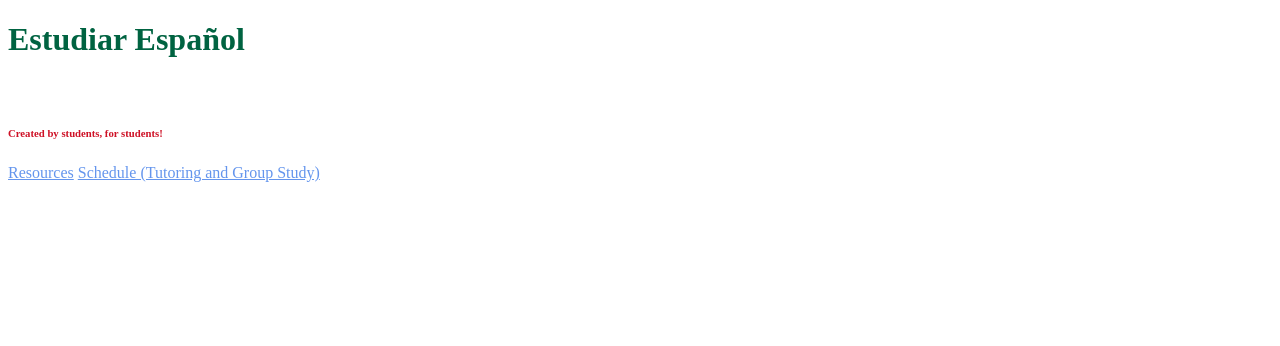
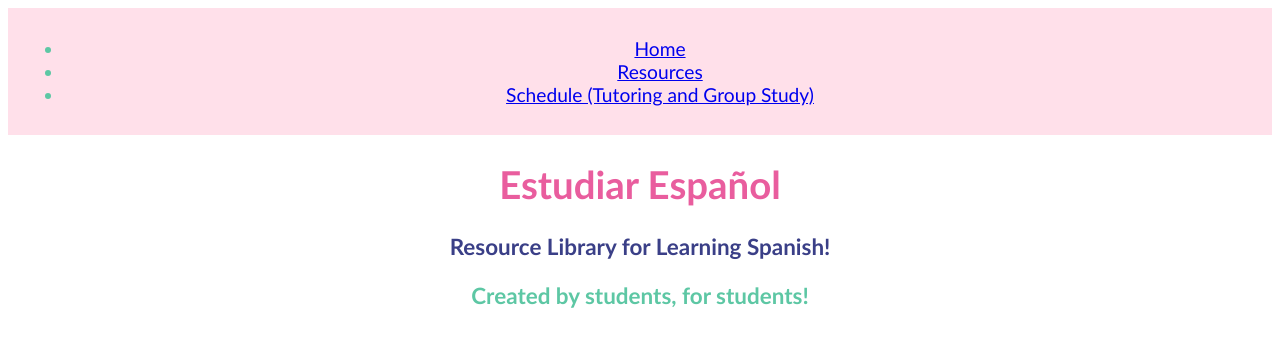
Before and after one commit to antoinette09/website-design, a plain HTML site: page website design/index.html in a window 1280 px wide. Drawn offline with Linux system fonts and the light colour scheme.

Commit message:
added sticky header

```diff
--- a/website design/index.html
+++ b/website design/index.html
@@ -5,6 +5,16 @@
     <link rel="stylesheet" href="styles.css">
 </head>
 
+<header>
+    <div class="header" id="links">
+        <ul>
+            <li><a href="index.html">Home</li>
+            <li><a href="resources.html">Resources</a></li>
+            <li><a href="schedule.html">Schedule (Tutoring and Group Study)</a></li>
+        </ul>
+    </div>
+
+</header>
 
 
 
@@ -14,12 +24,10 @@
 
 <h1>Estudiar Español</h1>
 
-<h3>Resource Library for Learning Spanish!</h3>
+<h3 style="color:#3A3F87;">Resource Library for Learning Spanish!</h3>
 
-<h6>Created by students, for students!</h6>
+<h3 style="color: #5DC7A4;">Created by students, for students!</h3>
 
-<a href="resources.html">Resources</a>
 
-<a href="schedule.html">Schedule (Tutoring and Group Study)</a>
 
 </body>
--- a/website design/styles.css
+++ b/website design/styles.css
@@ -1,16 +1,35 @@
+
+.header {
+    color: #5DC7A4;
+    font-family: 'Gill Sans', 'Gill Sans MT', Calibri, 'Trebuchet MS', sans-serif;
+    position: sticky;
+    top: 0;
+    padding: 10px 16px;
+    background: #ffe0ea;
+}
 
 h1 {
-    color: #006341;
+    color: #e95d9e;
+    font-family:'Gill Sans', 'Gill Sans MT', Calibri, 'Trebuchet MS', sans-serif;
+}
+
+h2 {
+
+    color: #5DC7A4;
+    font-family:'Gill Sans', 'Gill Sans MT', Calibri, 'Trebuchet MS', sans-serif;
+
 }
 
 h3 {
-    color:#FFFFFF;
+    font-family:'Gill Sans', 'Gill Sans MT', Calibri, 'Trebuchet MS', sans-serif;
 }
 
 h6 {
-    color: #CE1126;
+    color: #73e3be;
+    font-family:'Gill Sans', 'Gill Sans MT', Calibri, 'Trebuchet MS', sans-serif;
 }
 
-a {
-    color:cornflowerblue
+body {
+    text-align: center;
+    font-size: larger;
 }
```
Also changed, not shown: website design/resources.html (+3 -0 lines), website design/schedule.html (+3 -0 lines).
